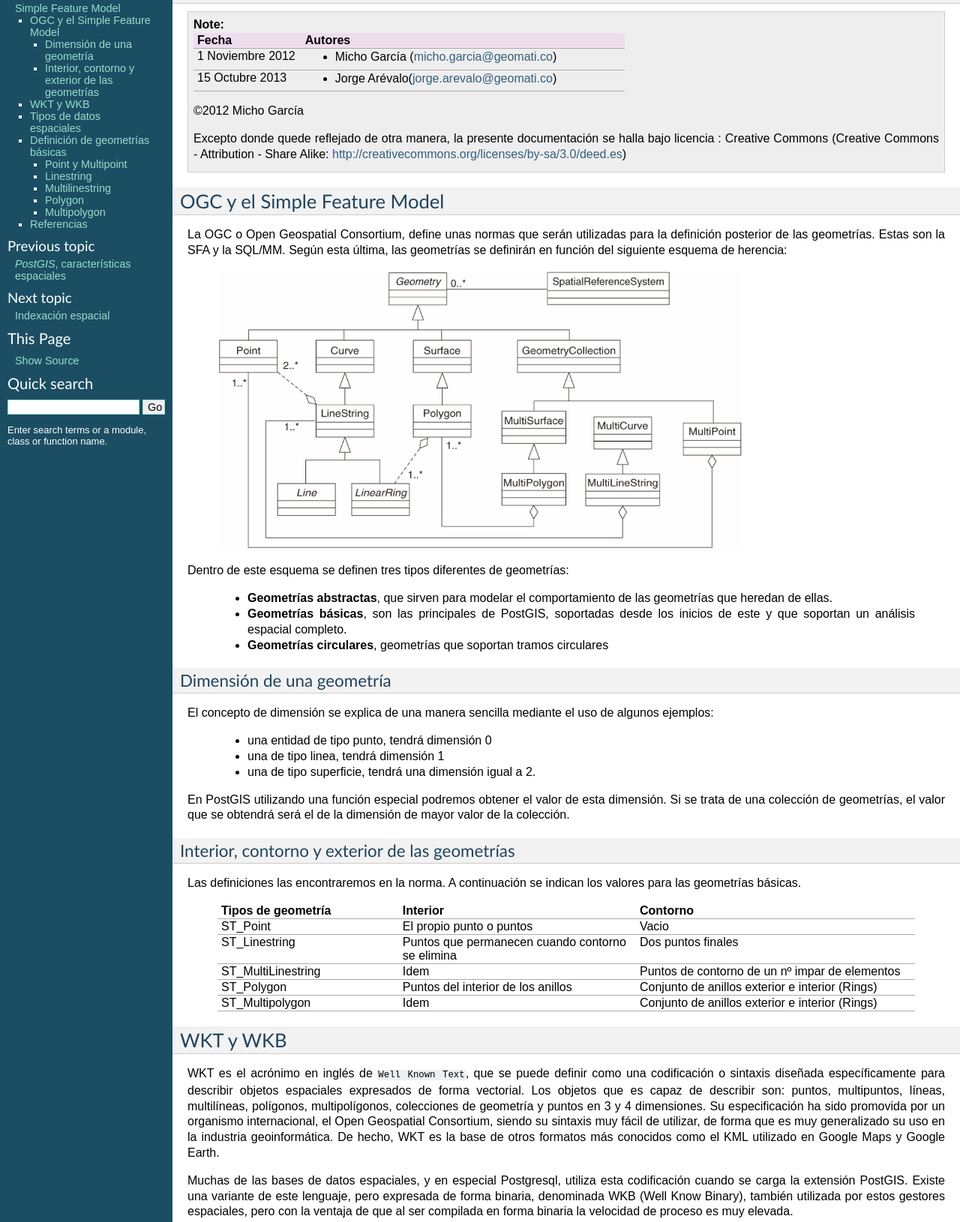
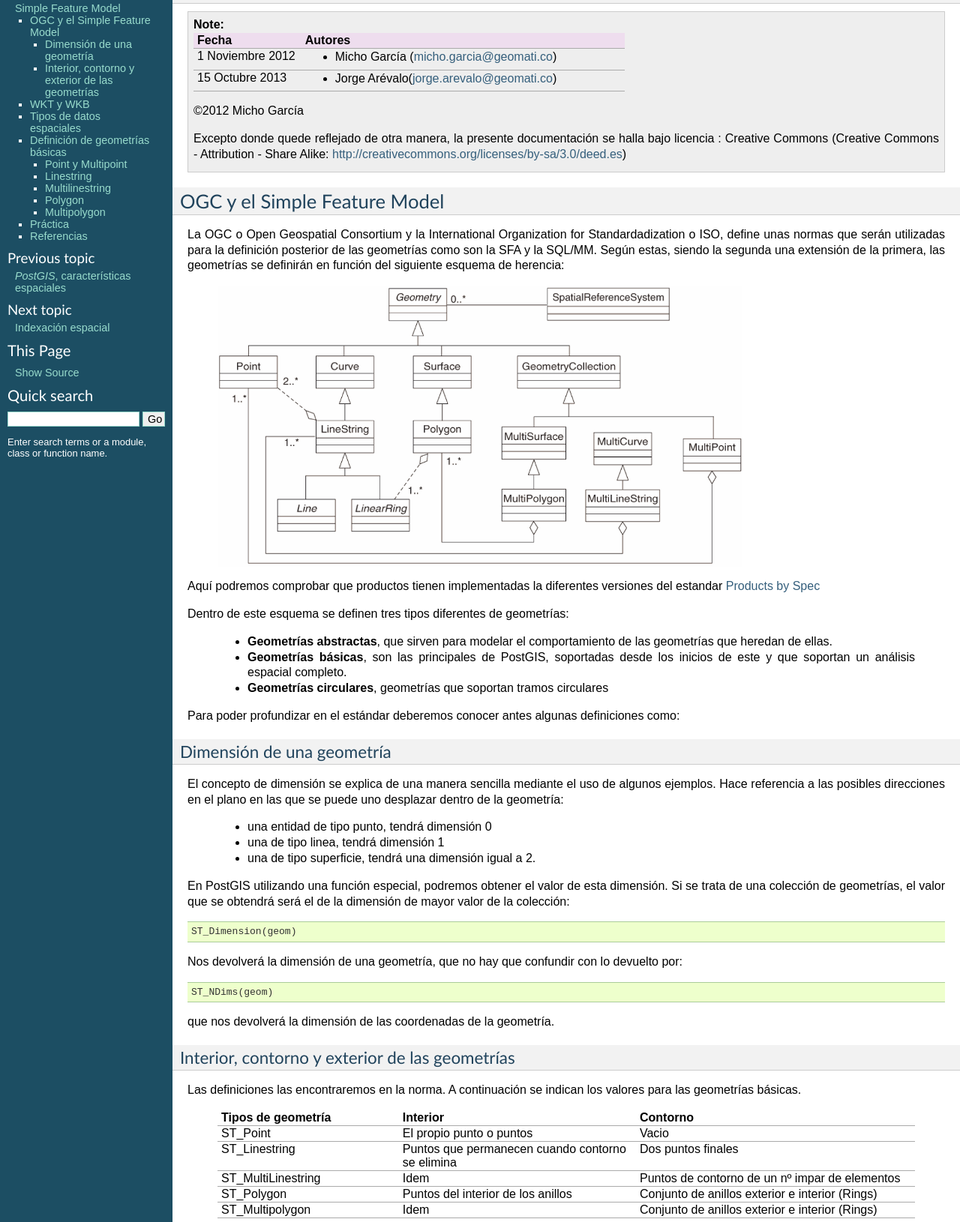
Before and after one commit to michogar/postgis-gn, a plain HTML site: page postgis-simple-feature-model/simple_feature_model.html in a window 1280 px wide. Shown: the part 71-1701 px from the top of the page at 75% size. Drawn offline with Linux system fonts and the light colour scheme.

Commit message:
Mas sobre SFA

```diff
--- a/postgis-simple-feature-model/simple_feature_model.html
+++ b/postgis-simple-feature-model/simple_feature_model.html
@@ -83,10 +83,11 @@
 </div>
 <div class="section" id="ogc-y-el-simple-feature-model">
 <h2>OGC y el Simple Feature Model<a class="headerlink" href="#ogc-y-el-simple-feature-model" title="Permalink to this headline">¶</a></h2>
-<p>La OGC o Open Geospatial Consortium, define unas normas que serán utilizadas para la definición posterior de las geometrías. Estas son la SFA y la SQL/MM. Según esta última, las geometrías se definirán en función del siguiente esquema de herencia:</p>
+<p>La OGC o Open Geospatial Consortium y la International Organization for Standardadization o ISO, define unas normas que serán utilizadas para la definición posterior de las geometrías como son la SFA y la SQL/MM. Según estas, siendo la segunda una extensión de la primera, las geometrías se definirán en función del siguiente esquema de herencia:</p>
 <blockquote>
 <div><img alt="../_images/ogc_sfs.png" src="../_images/ogc_sfs.png" />
 </div></blockquote>
+<p>Aquí podremos comprobar que productos tienen implementadas la diferentes versiones del estandar <a class="reference external" href="http://www.opengeospatial.org/resource/products/byspec">Products by Spec</a></p>
 <p>Dentro de este esquema se definen tres tipos diferentes de geometrías:</p>
 <blockquote>
 <div><ul class="simple">
@@ -95,9 +96,10 @@
 <li><strong>Geometrías circulares</strong>, geometrías que soportan tramos circulares</li>
 </ul>
 </div></blockquote>
+<p>Para poder profundizar en el estándar deberemos conocer antes algunas definiciones como:</p>
 <div class="section" id="dimension-de-una-geometria">
 <h3>Dimensión de una geometría<a class="headerlink" href="#dimension-de-una-geometria" title="Permalink to this headline">¶</a></h3>
-<p>El concepto de dimensión se explica de una manera sencilla mediante el uso de algunos ejemplos:</p>
+<p>El concepto de dimensión se explica de una manera sencilla mediante el uso de algunos ejemplos. Hace referencia a las posibles direcciones en el plano en las que se puede uno desplazar dentro de la geometría:</p>
 <blockquote>
 <div><ul class="simple">
 <li>una entidad de tipo punto, tendrá dimensión 0</li>
@@ -105,7 +107,15 @@
 <li>una de tipo superficie, tendrá una dimensión igual a 2.</li>
 </ul>
 </div></blockquote>
-<p>En PostGIS utilizando una función especial podremos obtener el valor de esta dimensión. Si se trata de una colección de geometrías, el valor que se obtendrá será el de la dimensión de mayor valor de la colección.</p>
+<p>En PostGIS utilizando una función especial,  podremos obtener el valor de esta dimensión. Si se trata de una colección de geometrías, el valor que se obtendrá será el de la dimensión de mayor valor de la colección:</p>
+<div class="highlight-python"><div class="highlight"><pre><span class="n">ST_Dimension</span><span class="p">(</span><span class="n">geom</span><span class="p">)</span>
+</pre></div>
+</div>
+<p>Nos devolverá la dimensión de una geometría, que no hay que confundir con lo devuelto por:</p>
+<div class="highlight-python"><div class="highlight"><pre><span class="n">ST_NDims</span><span class="p">(</span><span class="n">geom</span><span class="p">)</span>
+</pre></div>
+</div>
+<p>que nos devolverá la dimensión de las coordenadas de la geometría.</p>
 </div>
 <div class="section" id="interior-contorno-y-exterior-de-las-geometrias">
 <h3>Interior, contorno y exterior de las geometrías<a class="headerlink" href="#interior-contorno-y-exterior-de-las-geometrias" title="Permalink to this headline">¶</a></h3>
@@ -274,6 +284,17 @@ la dimensión.</p>
 </div></blockquote>
 </div>
 </div>
+<div class="section" id="practica">
+<h2>Práctica<a class="headerlink" href="#practica" title="Permalink to this headline">¶</a></h2>
+<p>Haciendo uso de las operaciones espaciales mediante PostGIS o a través del software JTS Builder representar:</p>
+<ul class="simple">
+<li>Un polígono que no sea simple.</li>
+<li>Dibujar un polígono y un multipolígono que no sean válidos.</li>
+<li>Una multilinestring con tres puntos de contorno.</li>
+<li>Una linestring abierta y que no sea símple.</li>
+<li>Una multilinestring cerrada y simple.</li>
+</ul>
+</div>
 <div class="section" id="referencias">
 <h2>Referencias<a class="headerlink" href="#referencias" title="Permalink to this headline">¶</a></h2>
 <p>Well Known Text en Wikipedia <a class="reference external" href="http://en.wikipedia.org/wiki/Well-known_text">http://en.wikipedia.org/wiki/Well-known_text</a></p>
@@ -306,6 +327,7 @@ la dimensión.</p>
 <li><a class="reference internal" href="#multipolygon">Multipolygon</a></li>
 </ul>
 </li>
+<li><a class="reference internal" href="#practica">Práctica</a></li>
 <li><a class="reference internal" href="#referencias">Referencias</a></li>
 </ul>
 </li>
```
Also changed, not shown: index.html (+1 -0 lines).
